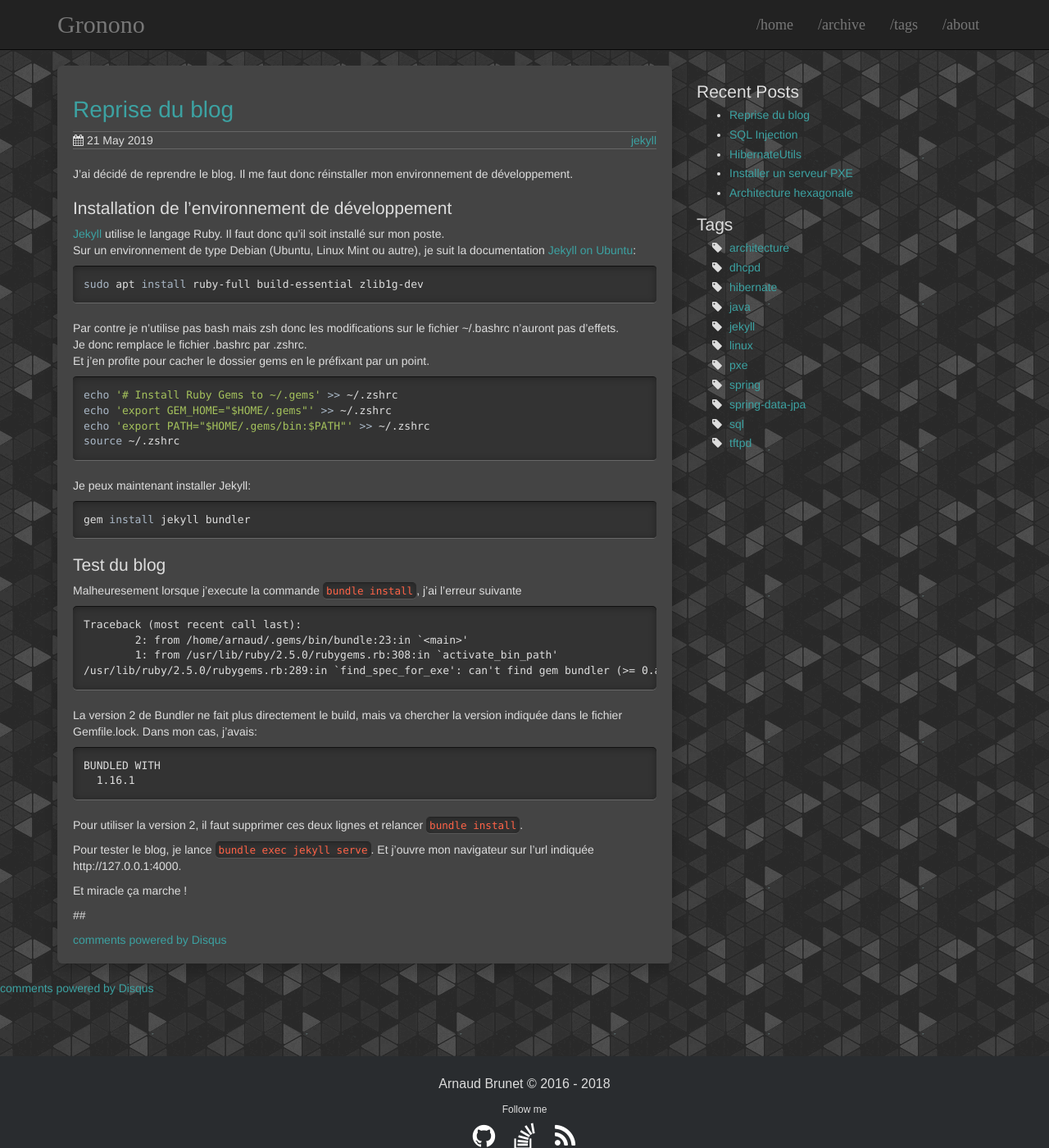
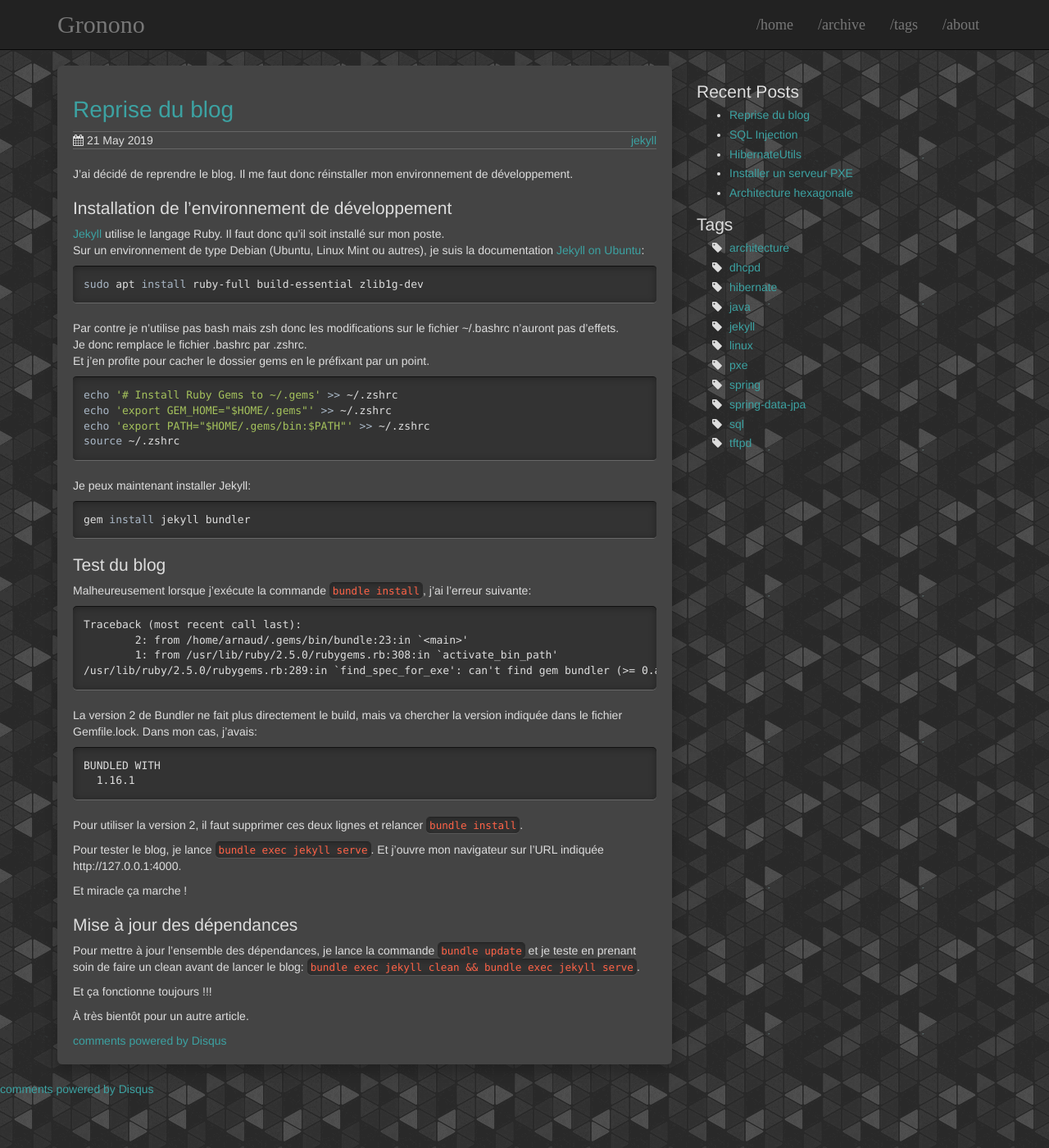
Before and after one commit to gronono/gronono.github.io, a Jekyll site: the page built from _posts/2019-05-21-jekyll.md, in a window 1280 px wide and 1400 px high. Shown: the whole window at 82% size. Built offline with Jekyll 4.4.1, drawn with Linux system fonts in a browser that asks for light colours; comment, search, counter and statistics services are not loaded.

Commit message:
mise à jour des dépendances

````diff
--- a/_posts/2019-05-21-jekyll.md
+++ b/_posts/2019-05-21-jekyll.md
@@ -6,12 +6,13 @@ tags: [jekyll]
 description: Cet article détaille les opérations nécessaires à la remise en route du blog.
 comments: true
 ---
- J'ai décidé de reprendre le blog. Il me faut donc réinstaller mon environnement de développement.
+
+J'ai décidé de reprendre le blog. Il me faut donc réinstaller mon environnement de développement.
 
 ## Installation de l'environnement de développement
 
 [Jekyll](https://jekyllrb.com/) utilise le langage Ruby. Il faut donc qu'il soit installé sur mon poste.
-Sur un environnement de type Debian (Ubuntu, Linux Mint ou autre), je suit la documentation [Jekyll on Ubuntu](https://jekyllrb.com/docs/installation/ubuntu/):
+Sur un environnement de type Debian (Ubuntu, Linux Mint ou autres), je suis la documentation [Jekyll on Ubuntu](https://jekyllrb.com/docs/installation/ubuntu/):
 
 {% highlight bash %}
 sudo apt install ruby-full build-essential zlib1g-dev
@@ -36,7 +37,7 @@ gem install jekyll bundler
 
 ## Test du blog
 
-Malheuresement lorsque j'execute la commande `bundle install`, j'ai l'erreur suivante
+Malheureusement lorsque j'exécute la commande `bundle install`, j'ai l'erreur suivante:
 ```
 Traceback (most recent call last):
 	2: from /home/arnaud/.gems/bin/bundle:23:in `<main>'
@@ -52,8 +53,14 @@ BUNDLED WITH
 
 Pour utiliser la version 2, il faut supprimer ces deux lignes et relancer `bundle install`.
 
-Pour tester le blog, je lance `bundle exec jekyll serve`. Et j'ouvre mon navigateur sur l'url indiquée http://127.0.0.1:4000.
+Pour tester le blog, je lance `bundle exec jekyll serve`. Et j'ouvre mon navigateur sur l'URL indiquée http://127.0.0.1:4000.
 
 Et miracle ça marche !
 
-##
+## Mise à jour des dépendances
+
+Pour mettre à jour l'ensemble des dépendances, je lance la commande `bundle update` et je teste en prenant soin de faire un clean avant de lancer le blog: `bundle exec jekyll clean && bundle exec jekyll serve`.
+
+Et ça fonctionne toujours !!!
+
+À très bientôt pour un autre article.
````
Also changed, not shown: Gemfile.lock.
